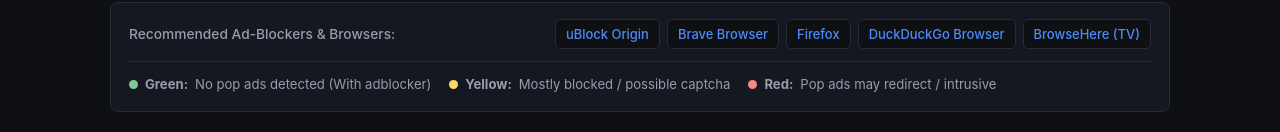
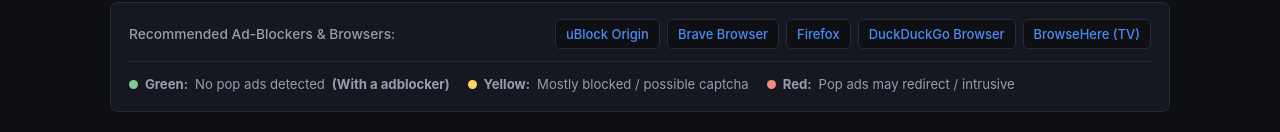
Before and after one commit to qwideyed/Kinoku, a plain HTML site: page index.html in a window 1280 px wide. Shown: the part 490-622 px from the top of the page. Drawn offline with Linux system fonts and the light colour scheme.

```diff
--- a/index.html
+++ b/index.html
@@ -804,7 +804,7 @@ footer {
     </div>
 
     <div class="legend-strip">
-      <span class="legend-item"><span class="score-dot dot-green"></span><strong>Green:</strong> No pop ads detected (With adblocker)</span>
+      <span class="legend-item"><span class="score-dot dot-green"></span><strong>Green:</strong> No pop ads detected <strong>(With a adblocker)</strong></span>
       <span class="legend-item"><span class="score-dot dot-yellow"></span><strong>Yellow:</strong> Mostly blocked / possible captcha</span>
       <span class="legend-item"><span class="score-dot dot-red"></span><strong>Red:</strong> Pop ads may redirect / intrusive</span>
     </div>
```
